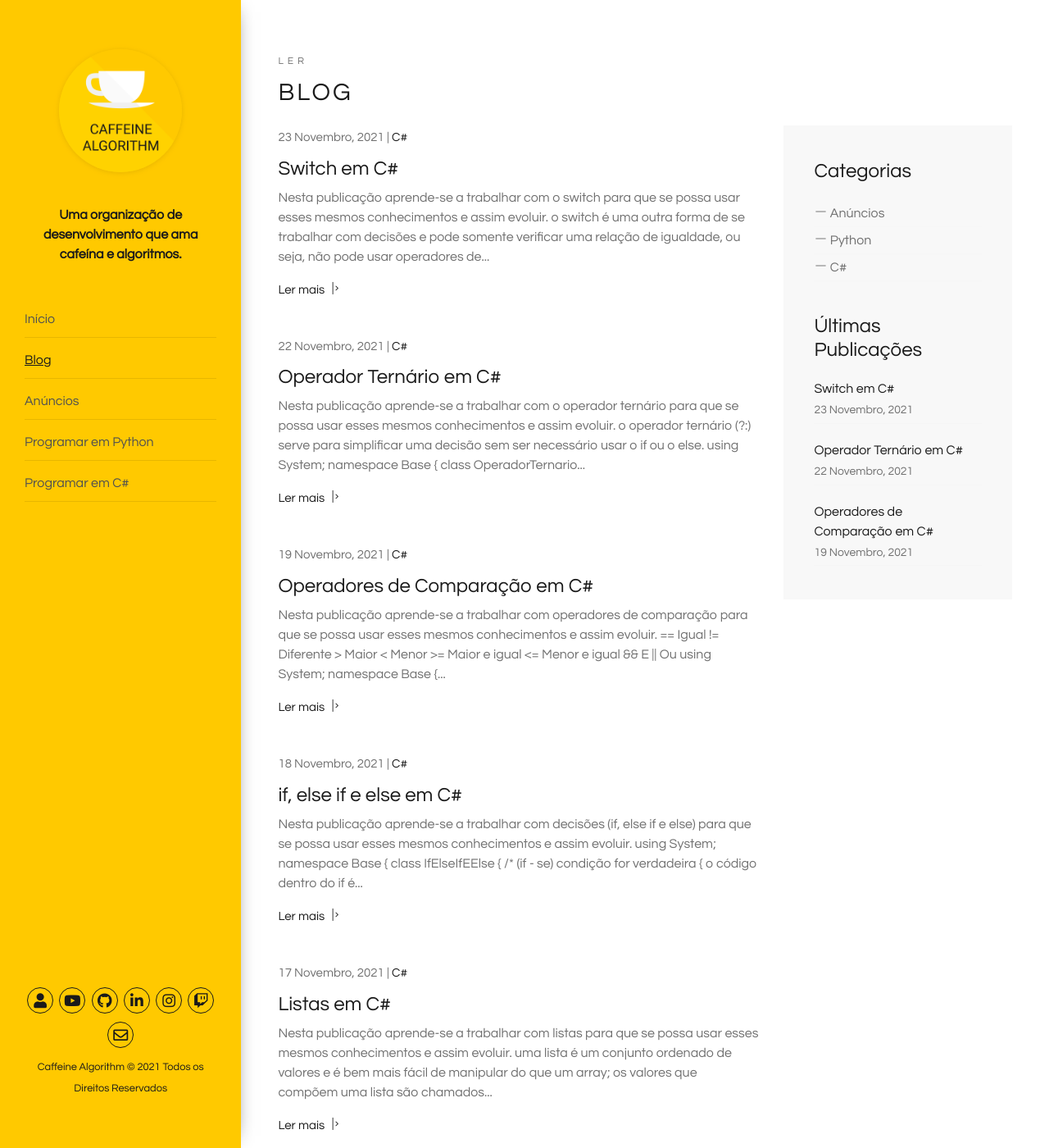
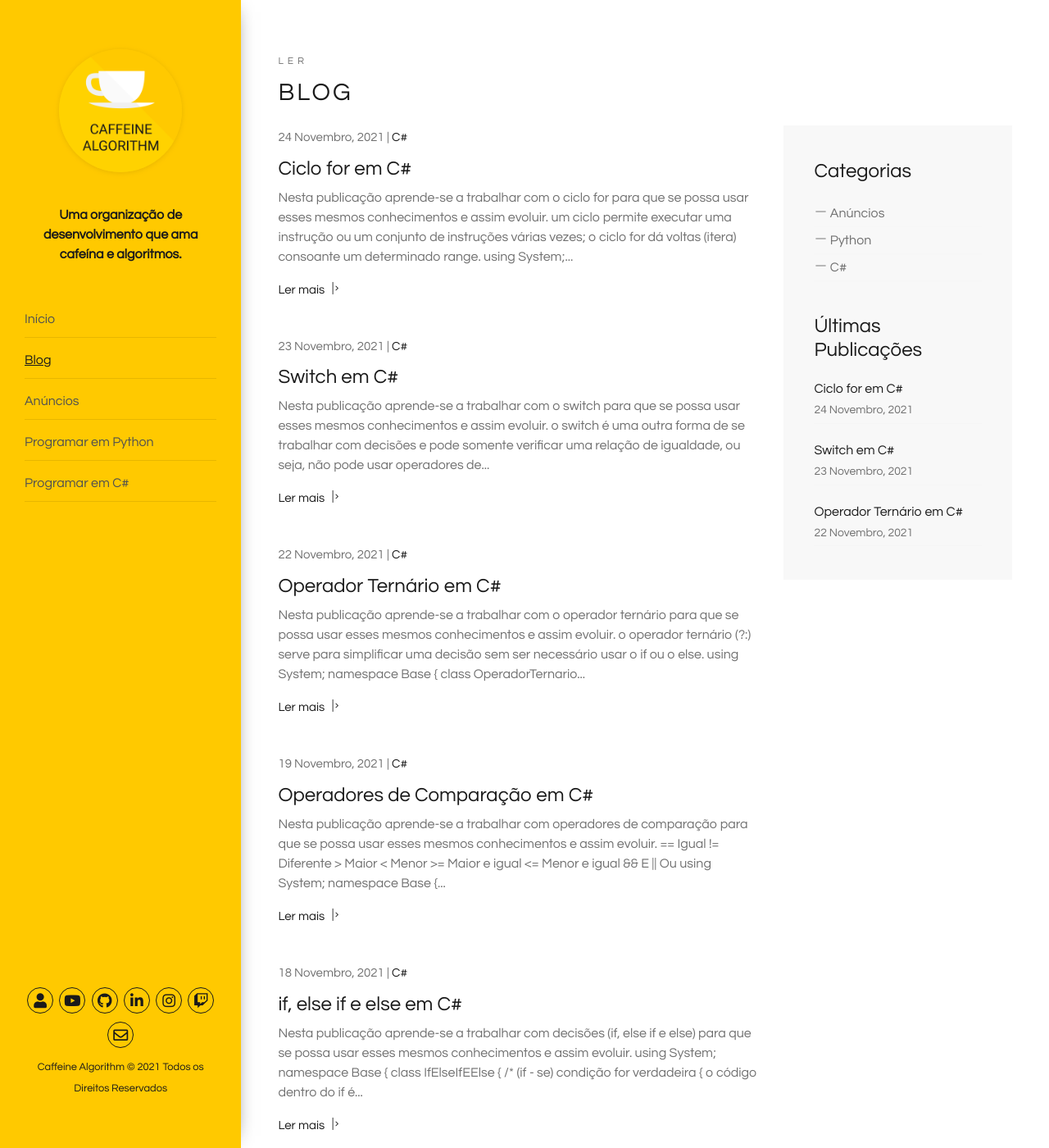
Before and after one commit to caffeinealgorithm/caffeinealgorithm.github.io, a Jekyll site: the page built from blog/index.html, in a window 1280 px wide and 1400 px high. Shown: the whole window at 82% size. Built offline with Jekyll 4.4.1, drawn with Linux system fonts in a browser that asks for light colours; the list of posts is cut into pages by our own code; some of the changed text lies outside the part shown.

Commit message:
Add 16º episode of the C# programming series

````diff
--- /dev/null
+++ b/_posts/2021-11-24-ciclo-for-em-csharp.md
@@ -0,0 +1,55 @@
+---
+layout: post
+excerpt: Blog
+title: 'Ciclo for em C#'
+description: 'Descobre como se trabalha com o ciclo for na linguagem de programação C#. Obtém respostas às tuas dúvidas com a teoria e os exemplos apresentados.'
+keywords: 'c#, csharp, ciclo for, ciclo, for, ciclos, publicação'
+date: 2021-11-24
+categories: [C#]
+---
+
+Nesta publicação aprende-se a trabalhar com o ciclo for para que se possa usar esses mesmos conhecimentos e assim evoluir.
+
+- um ciclo permite executar uma instrução ou um conjunto de instruções várias vezes;
+- o ciclo for dá voltas (itera) consoante um determinado range.
+
+```csharp
+using System;
+
+namespace Base {
+  class CicloFor {
+    public void Run() {
+      string[] materialEscolar = new string[6] {
+        "Mochila", // 0
+        "Estojo", // 1
+        "Lápis", // 2
+        "Borracha", // 3
+        "Afia", // 4
+        "Tesoura" // 5
+      };
+
+      /*
+        Console.WriteLine(materialEscolar[0]);
+        Console.WriteLine(materialEscolar[1]);
+      */
+
+      for (int indice = 0; indice < materialEscolar.Length; indice++) {
+        Console.WriteLine($"materialEscolar[{indice}]: {materialEscolar[indice]}");
+      }
+    }
+  }
+}
+
+/*
+  materialEscolar[0]: Mochila
+  materialEscolar[1]: Estojo
+  materialEscolar[2]: Lápis
+  materialEscolar[3]: Borracha
+  materialEscolar[4]: Afia
+  materialEscolar[5]: Tesoura
+*/
+```
+
+Não te esqueças de [assistir ao vídeo](https://youtu.be/9h8vh0r3fwk){:target="\_blank"} e podes sempre ler esta publicação [em inglês](https://nelsonsilvadev.com/blog/20211124/for-loop-in-csharp/){:target="\_blank"}.
+
+### _Happy coding!_
--- a/index.html
+++ b/index.html
@@ -73,7 +73,7 @@ keywords: organização, desenvolvimento, cafeína, algoritmos, publicações, v
       </div>
 
       <div class="row">
-        {% for video in site.csharp %} {% if video.id == "/csharp/15" %}
+        {% for video in site.csharp %} {% if video.id == "/csharp/16" %}
         <div
           class="col-xs-12 col-sm-3 col-sm-6 col-lg-6 col-xl-3 animate-box"
           data-animate-effect="fadeInLeft"
````
Also changed, not shown: _csharp/16.md (added, +5 -0 lines), assets/img/playlists/csharp/16.png (added).
